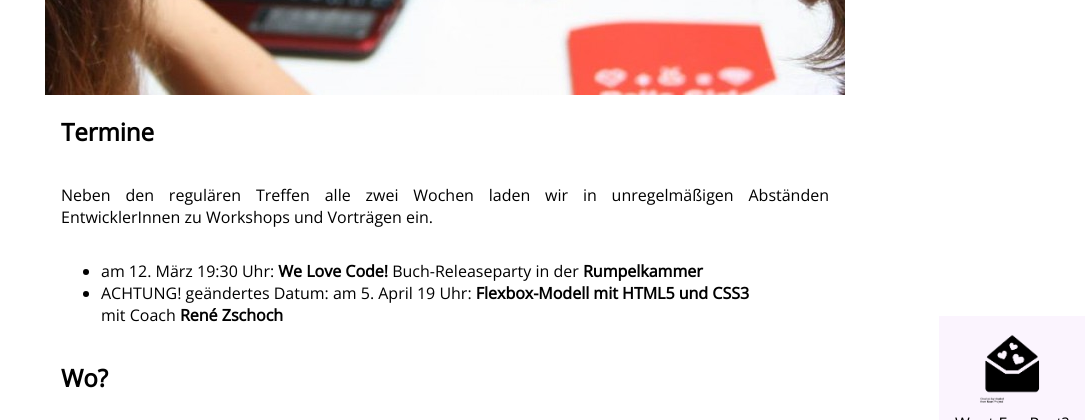
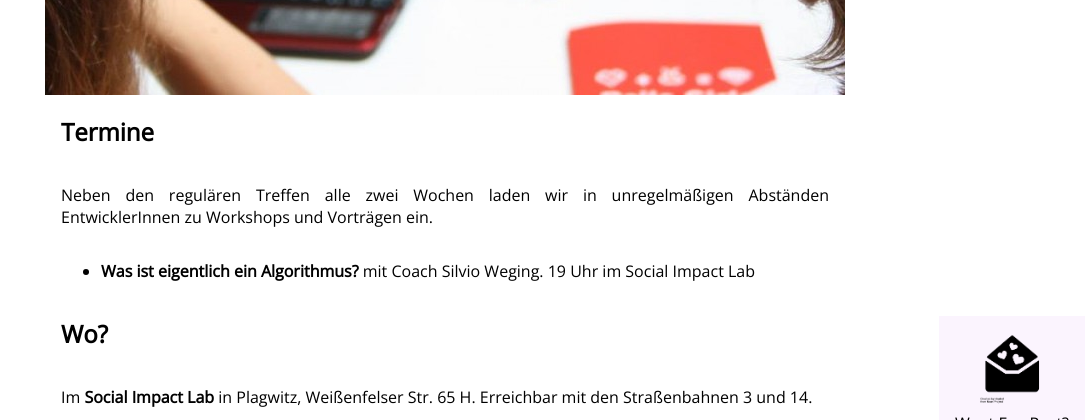
Before and after one commit to codegirls/codegirls.github.io, a Jekyll site: the page index.html, which Jekyll copies as it is, in a window 1280 px wide and 900 px high, scrolled down 1056 px, cut to the strip 0-420 px from the top of the window. Shown: the whole strip, without its empty margins (195-1280 px from the left). Built offline with Jekyll 4.4.1, drawn with Linux system fonts in a browser that asks for light colours.

Commit message:
Algorithmus-Date hinzugefügt

```diff
--- a/index.html
+++ b/index.html
@@ -65,8 +65,7 @@
         <p>Neben den regulären Treffen alle zwei Wochen laden wir in unregelmäßigen Abständen EntwicklerInnen zu Workshops und Vorträgen ein.</p>
 
         <ul>
-          <li>am 12. März 19:30 Uhr: <a href ="http://www.henschel-verlag.de/Buch/9783733804046-We-Love-Code">We Love Code!</a> Buch-Releaseparty in der <a href ="http://www.rumpelkammer-leipzig.de/">Rumpelkammer</a></li>
-          <li>ACHTUNG! geändertes Datum: am 5. April 19 Uhr: <b>Flexbox-Modell mit HTML5 und CSS3</b></li> mit Coach <a href="https://twitter.com/renezschoch">René Zschoch</a>
+          <li><b>Was ist eigentlich ein Algorithmus?</b> mit Coach Silvio Weging. 19 Uhr im Social Impact Lab</li>
         </ul>
       </section>
 
```
